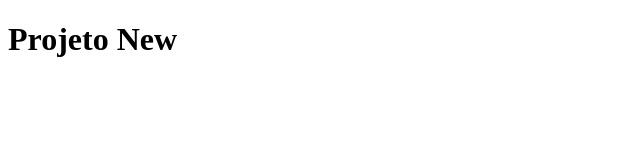
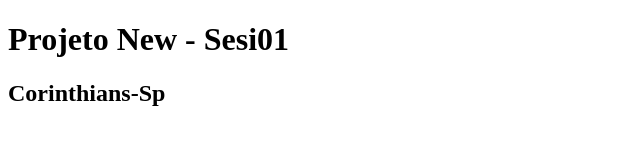
Before and after one commit to marisilva7/sesi01, a plain HTML site: page index.html in a window 1280 px wide. Shown: the whole page, without its empty margins (0-640 px from the left). Drawn offline with Linux system fonts and the light colour scheme.

Commit message:
adicionando h2 na tela

```diff
--- a/index.html
+++ b/index.html
@@ -6,7 +6,8 @@
     <title>Projeto</title>
 </head>
 <body>
-    <h1>Projeto New</h1>
+    <h1>Projeto New - Sesi01</h1>
+    <h2>Corinthians-Sp</h2>
 
 </body>
 </html>
```
